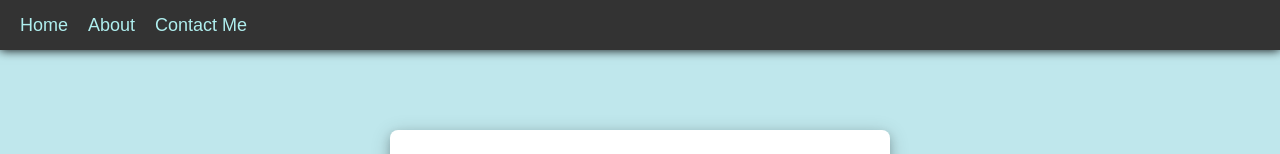
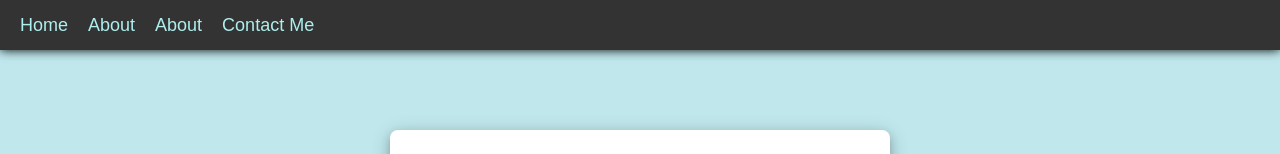
Before and after one commit to madelynlutt/my-website, a plain HTML site: page ContactMe.html in a window 1280 px wide. Shown: the top 154 px of the page. Drawn offline with nearby package versions, Linux system fonts and the light colour scheme.

Commit message:
Update ContactMe.html

```diff
--- a/ContactMe.html
+++ b/ContactMe.html
@@ -103,6 +103,7 @@
         <ul>
           <li><a href="index.html">Home</a></li>
           <li><a href="AboutMe.html">About</a></li>
+          <li><a href="Resume.html">About</a></li>
           <li><a href="ContactMe.html">Contact Me</a></li>
         </ul>
       </nav>
```
